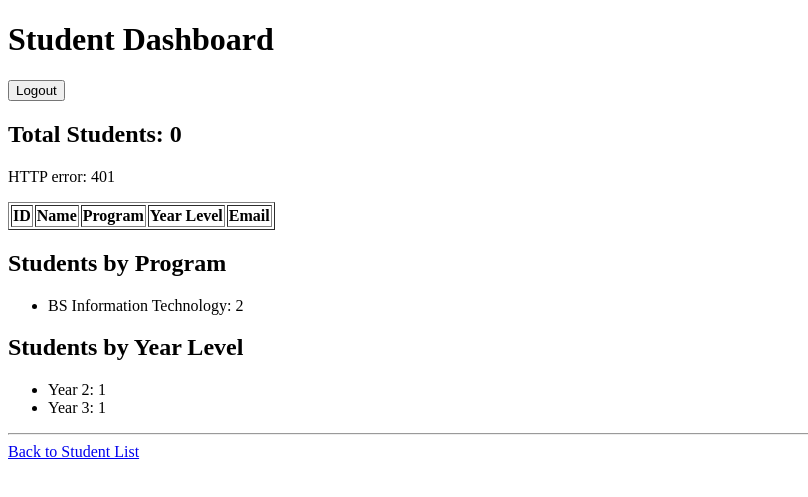
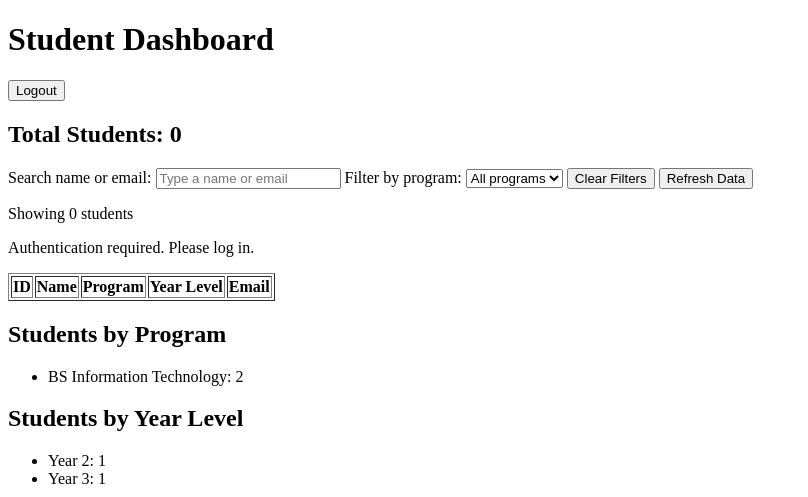
Before and after one commit to nashbondoc/NDB_DjangoWebApp, a Django app: page /registration/dashboard/ in a window 1280 px wide. Shown: the top 497 px of the page, without its empty margins (0-808 px from the left). Run offline with Django 5.2, Linux system fonts and the light colour scheme; data comes from the database, SQL or seed files in the repository; lists and menus that the app fills with data are empty.

Commit message:
Complete student dashboard activity

```diff
--- a/registration/static/registration/js/student_dashboard.js
+++ b/registration/static/registration/js/student_dashboard.js
@@ -1,71 +1,158 @@
+let allStudents = [];
+
+const searchInput = document.getElementById("student-search");
+const programFilter = document.getElementById("program-filter");
+const clearButton = document.getElementById("clear-filters");
+const refreshButton = document.getElementById("refresh-students");
+const resultCount = document.getElementById("result-count");
+const loadingMessage = document.getElementById("loading-message");
+const errorMessage = document.getElementById("error-message");
+const studentCount = document.getElementById("student-count");
+const tableBody = document.getElementById("student-table-body");
+
 async function loadStudents() {
-
-    const loadingMessage =
-        document.getElementById("loading-message");
-
-    const errorMessage =
-        document.getElementById("error-message");
-
-    const studentCount =
-        document.getElementById("student-count");
-
-    const tableBody =
-        document.getElementById("student-table-body");
+    loadingMessage.textContent = "Loading students...";
+    errorMessage.textContent = "";
+    refreshButton.disabled = true;
 
     try {
-
-        loadingMessage.textContent =
-            "Loading students...";
-
-        errorMessage.textContent = "";
-
-        const response =
-            await fetch("/api/students/");
+        const response = await fetch("/api/students/");
 
         if (!response.ok) {
-            throw new Error(
-                `HTTP error: ${response.status}`
-            );
+            if (response.status === 401) {
+                throw new Error("Authentication required. Please log in.");
+            }
+
+            throw new Error(`HTTP error: ${response.status}`);
         }
 
-        const data =
-            await response.json();
+        const data = await response.json();
 
-        studentCount.textContent =
-            data.count;
+        allStudents = data.students;
+        studentCount.textContent = data.count;
 
-        tableBody.innerHTML = "";
-
-        data.students.forEach(student => {
-
-            const row =
-                document.createElement("tr");
-
-            row.innerHTML = `
-                <td>${student.id}</td>
-                <td>${student.student_name}</td>
-                <td>${student.program}</td>
-                <td>${student.year_level}</td>
-                <td>${student.email}</td>
-            `;
-
-            tableBody.appendChild(row);
-        });
+        populateProgramFilter();
+        renderStudents();
 
         loadingMessage.textContent = "";
 
     } catch (error) {
+        loadingMessage.textContent = "";
+        errorMessage.textContent = error.message;
 
-        loadingMessage.textContent = "";
+        console.error("Student loading error:", error);
 
-        errorMessage.textContent =
-            error.message;
-
-        console.error(
-            "Student loading error:",
-            error
-        );
+    } finally {
+        refreshButton.disabled = false;
     }
 }
 
+function populateProgramFilter() {
+    const selectedProgram = programFilter.value;
+
+    const programs = [
+        ...new Set(
+            allStudents
+                .map(student => student.program)
+                .filter(Boolean)
+        )
+    ].sort();
+
+    programFilter.replaceChildren();
+
+    const allOption = document.createElement("option");
+    allOption.value = "";
+    allOption.textContent = "All programs";
+
+    programFilter.appendChild(allOption);
+
+    programs.forEach(program => {
+        const option = document.createElement("option");
+
+        option.value = program;
+        option.textContent = program;
+
+        programFilter.appendChild(option);
+    });
+
+    if (programs.includes(selectedProgram)) {
+        programFilter.value = selectedProgram;
+    }
+}
+
+function renderStudents() {
+    const searchTerm = searchInput.value.trim().toLowerCase();
+    const selectedProgram = programFilter.value;
+
+    const filteredStudents = allStudents.filter(student => {
+
+        const name = (student.student_name || "").toLowerCase();
+        const email = (student.email || "").toLowerCase();
+
+        const matchesSearch =
+            name.includes(searchTerm) ||
+            email.includes(searchTerm);
+
+        const matchesProgram =
+            selectedProgram === "" ||
+            student.program === selectedProgram;
+
+        return matchesSearch && matchesProgram;
+    });
+
+    tableBody.replaceChildren();
+
+    if (filteredStudents.length === 0) {
+
+        const row = document.createElement("tr");
+        const cell = document.createElement("td");
+
+        cell.colSpan = 5;
+        cell.textContent = "No matching Student records found.";
+
+        row.appendChild(cell);
+        tableBody.appendChild(row);
+
+    } else {
+
+        filteredStudents.forEach(student => {
+
+            const row = document.createElement("tr");
+
+            [
+                student.id,
+                student.student_name,
+                student.program,
+                student.year_level,
+                student.email
+            ].forEach(value => {
+
+                const cell = document.createElement("td");
+
+                cell.textContent = value ?? "";
+
+                row.appendChild(cell);
+            });
+
+            tableBody.appendChild(row);
+        });
+    }
+
+    resultCount.textContent =
+        `Showing ${filteredStudents.length} of ${allStudents.length} students`;
+}
+
+searchInput.addEventListener("input", renderStudents);
+
+programFilter.addEventListener("change", renderStudents);
+
+clearButton.addEventListener("click", () => {
+    searchInput.value = "";
+    programFilter.value = "";
+
+    renderStudents();
+});
+
+refreshButton.addEventListener("click", loadStudents);
+
 loadStudents();
--- a/registration/templates/registration/student_dashboard.html
+++ b/registration/templates/registration/student_dashboard.html
@@ -20,6 +20,31 @@
         Total Students:
         <span id="student-count">0</span>
     </h2>
+
+    <!-- Search and Filter Controls -->
+    <section>
+        <label for="student-search">Search name or email:</label>
+        <input
+            type="search"
+            id="student-search"
+            placeholder="Type a name or email"
+        >
+
+        <label for="program-filter">Filter by program:</label>
+        <select id="program-filter">
+            <option value="">All programs</option>
+        </select>
+
+        <button type="button" id="clear-filters">
+            Clear Filters
+        </button>
+
+        <button type="button" id="refresh-students">
+            Refresh Data
+        </button>
+    </section>
+
+    <p id="result-count" aria-live="polite">Showing 0 students</p>
 
     <p id="loading-message">Loading students...</p>
     <p id="error-message"></p>
```
